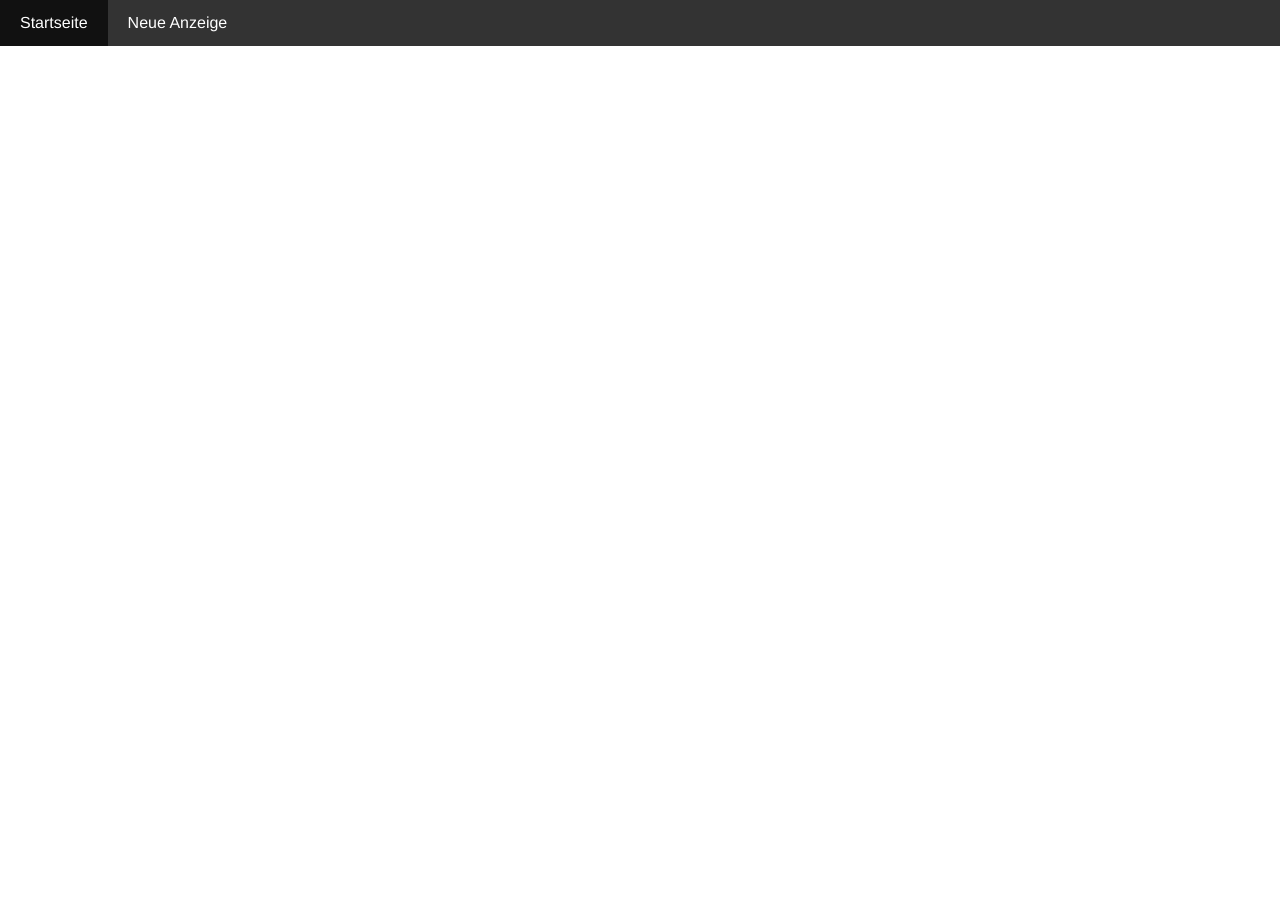
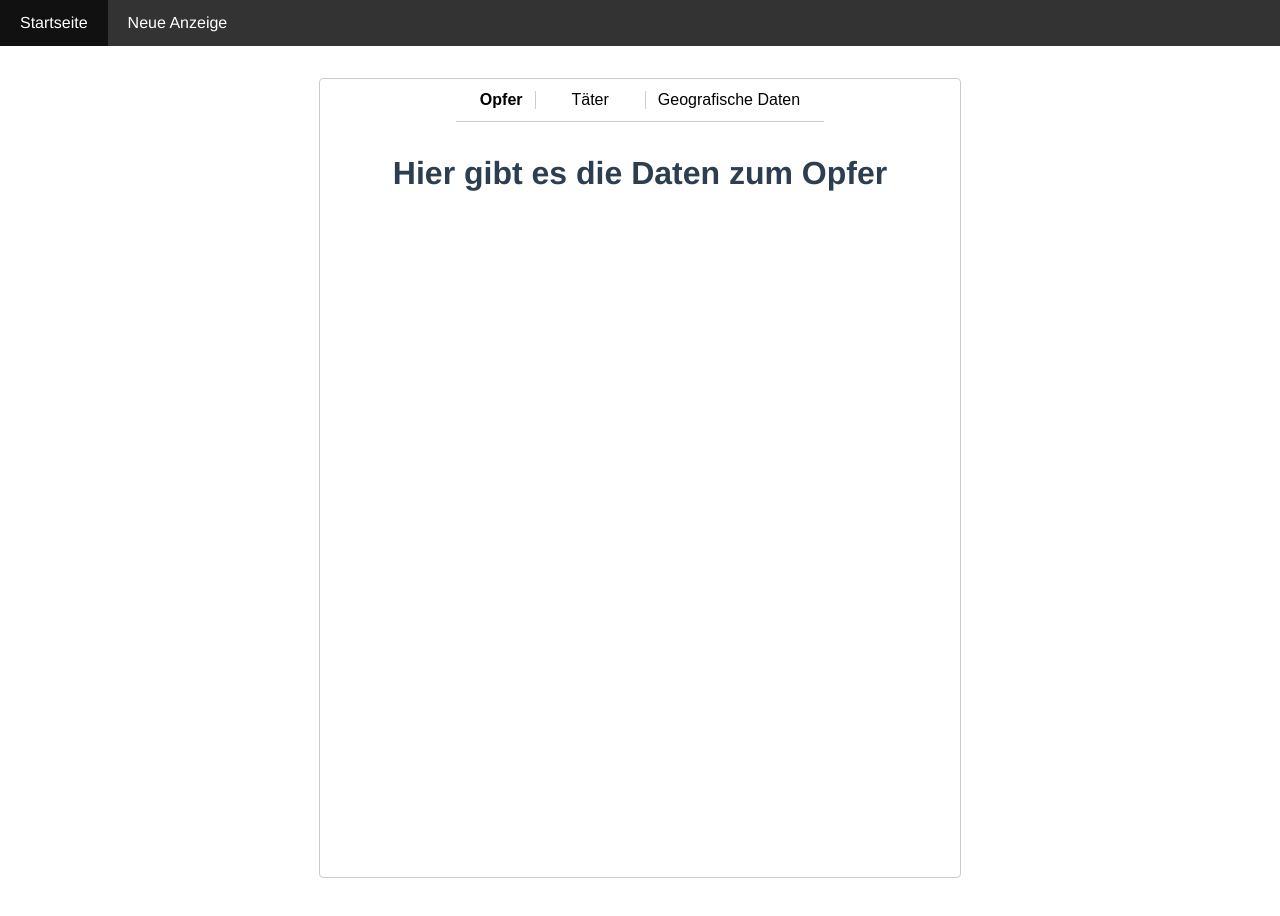
Before and after one commit to jannismyr/DB_Scharle, a Vue app in the folder frontend/: page /test in a window 1280 px wide. Shown: the top 916 px of the page. Before the commit the page ends 800 px from the top, so only its background shows below. Built offline with nearby package versions, Linux system fonts and the light colour scheme.

Commit message:
Komponenten zur Probe von Tabs

```diff
--- /dev/null
+++ b/frontend/src/components/TestTabsComp.vue
@@ -0,0 +1,125 @@
+<template>
+    <div class="tabs">
+      <div class="tabs__nav">
+        <button
+          v-for="tab in tabs"
+          :key="tab.id"
+          :class="['tabs__nav-button', { 'tabs__nav-button--is-active': activeTab.id === tab.id }]"
+          @click="activateTab(tab.id)"
+        >
+          {{ tab.title }}
+        </button>
+      </div>
+      <div class="tabs__content">
+        <div
+          v-for="tab in tabs"
+          :key="tab.id"
+          :class="['tabs__content-panel', { 'tabs__content-panel--is-active': activeTab.id === tab.id }]"
+        >
+          <slot :name="tab.id"></slot>
+        </div>
+      </div>
+    </div>
+  </template>
+
+  <script>
+  export default {
+    name: 'TestTabsComp',
+    data() {
+      return {
+        activeTab: this.tabs[0],
+      };
+    },
+    props: {
+      tabs: {
+        type: Array,
+        required: true,
+      },
+    },
+    mounted() {
+      this.tabs.forEach((tab) => {
+        if (tab.active) {
+          this.activateTab(tab.id);
+        }
+      });
+    },
+    methods: {
+      activateTab(tabId) {
+        const newActiveTab = this.tabs.find((tab) => tab.id === tabId);
+        if (newActiveTab && newActiveTab.id !== this.activeTab.id) {
+          this.activeTab = newActiveTab;
+        }
+      },
+    },
+  };
+  </script>
+
+  <style scoped>
+  .tabs {
+    display: flex;
+    flex-direction: column;
+    align-items: center;
+    width: 50%;
+    border: 1px solid #ccc;
+    border-radius: 4px;
+  }
+
+  .tabs__nav {
+    display: flex;
+    padding: 12px;
+    border-bottom: 1px solid #ccc;
+  }
+
+  .tabs__nav-button {
+    background: none;
+    border: none;
+    color: #000;
+    padding: 0 12px;
+    font-size: 16px;
+    cursor: pointer;
+  }
+
+  .tabs__nav-button:focus {
+    outline: none;
+  }
+
+  .tabs__nav-button:first-child:not(:last-child) {
+    border-right: 1px solid #ccc;
+  }
+
+  .tabs__nav-button:last-child:not(:first-child) {
+    border-left: 1px solid #ccc;
+  }
+
+  .tabs__nav-button:not(:first-child) {
+    margin-left: 12px;
+  }
+
+  .tabs__nav-button:not(:last-child) {
+    margin-right: 12px;
+  }
+
+  .tabs__nav-button:hover {
+    color: #333;
+  }
+
+  .tabs__nav-button.tabs__nav-button--is-active {
+    font-weight: bold;
+  }
+
+  .tabs__content {
+    display: flex;
+  }
+
+  .tabs__content-panel {
+    order: 1;
+    width: 100%;
+    height: 100%;
+    margin: 12px;
+    display: none;
+  }
+
+  .tabs__content-panel--is-active {
+    display: block;
+  }
+  </style>
--- a/frontend/src/main.js
+++ b/frontend/src/main.js
@@ -7,6 +7,8 @@ import NeueAnzeige from './seiten/NeueAnzeige.vue';
 import DetailAnsicht from './seiten/DetailAnsicht.vue';
 import AnzeigeBearbeiten from './seiten/AnzeigeBearbeiten.vue';
 import LogIn from './seiten/LogIn.vue';
+import TestTabs from './seiten/TestTabs.vue';
+
 import vuex from './vuex/index.js'
 
 
@@ -29,6 +31,9 @@ createApp(App)
         { path: '/login',
         component: LogIn },
 
+        { path: '/test',
+        component: TestTabs },
+
     ]
 }))
 .use(vuex)
--- /dev/null
+++ b/frontend/src/seiten/TestTabs.vue
@@ -0,0 +1,64 @@
+<template>
+
+    <div class="button-container">
+      <Tabs :tabs="tabs">
+        <template #Opfer>
+          <div>
+            <h1>Hier gibt es die Daten zum Opfer</h1>
+          </div>
+        </template>
+
+        <template #Täter>
+          <div>
+            <h1>Hier gibt es die Daten zum Täter</h1>
+          </div>
+        </template>
+
+        <template #Geo>
+          <div>
+            <h1>Hier gibt es die Geografischen Daten zur Tat</h1>
+          </div>
+        </template>
+      </Tabs>
+    </div>
+</template>
+
+<script>import Tabs from '../components/TestTabsComp.vue';
+
+export default {
+  name: 'App',
+  components: {
+    Tabs,
+  },
+  data() {
+    return {
+      tabs: [
+        {
+          id: 'Opfer',
+          title: 'Opfer',
+          active: true,
+        },
+        {
+          id: 'Täter',
+          title: 'Täter',
+          active: false,
+        },
+        {
+          id: 'Geo',
+          title: 'Geografische Daten',
+          active: false,
+        },
+      ],
+    };
+  },
+};
+</script>
+
+<style>
+.button-container {
+  display: flex;
+  justify-content: center;
+  margin-top: 2rem;
+  height: 100vh;
+}
+</style>
```
